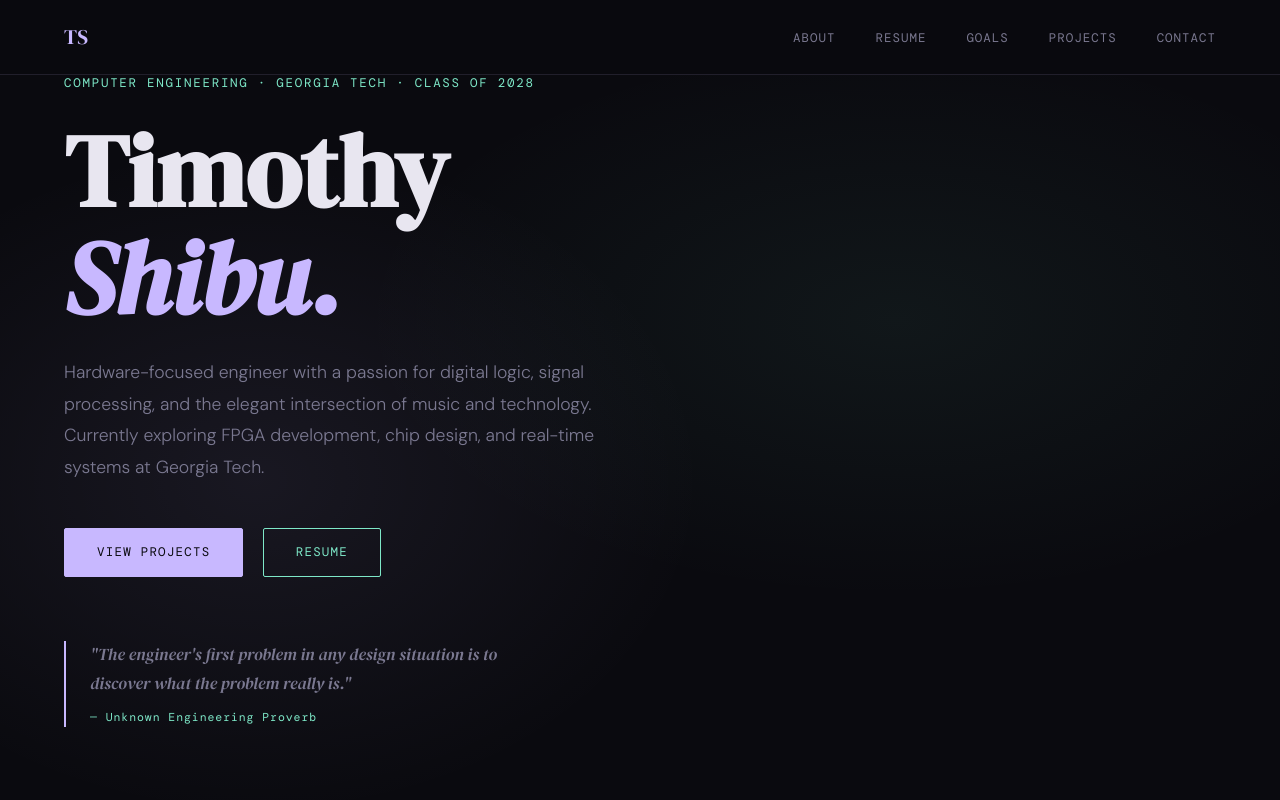
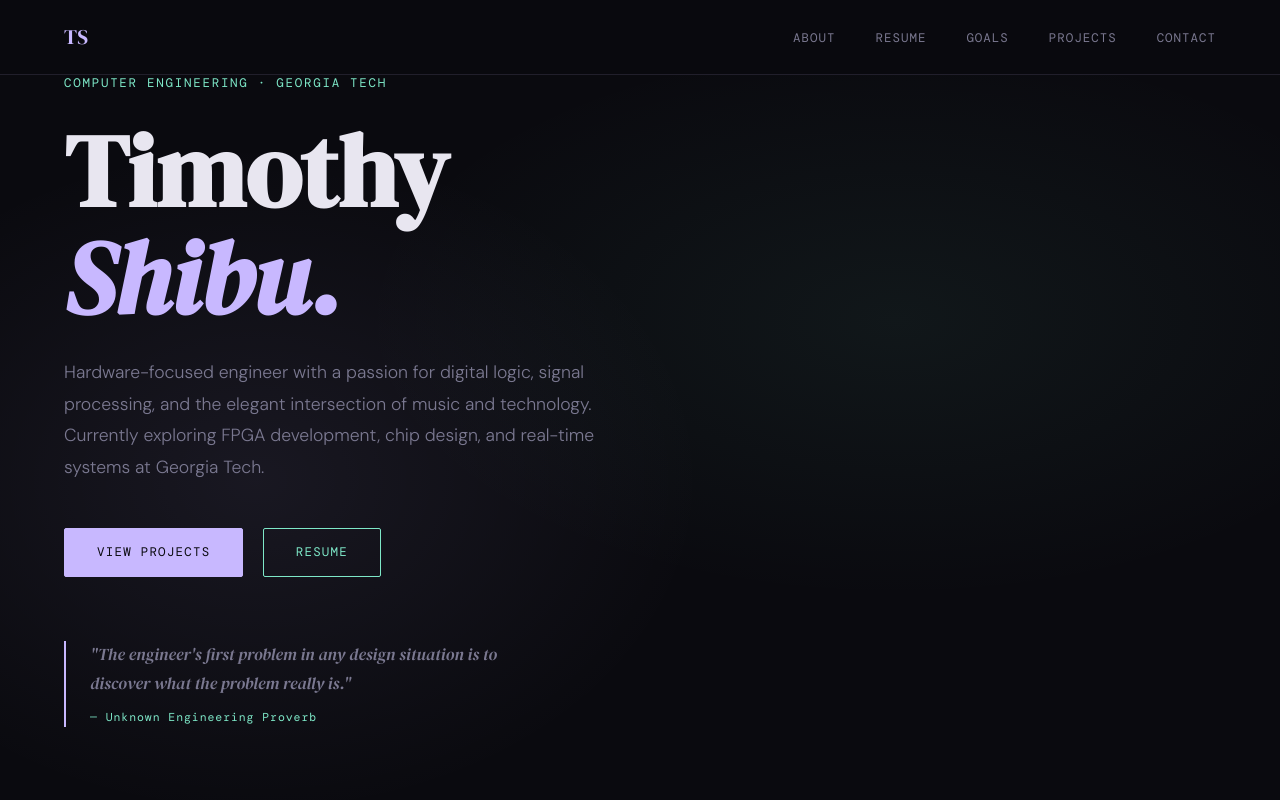
Before and after one commit to Timothy1482/timothy1482.github.io, a plain HTML site: page index.html in a window 1280 px wide. Shown: the top 800 px of the page. Drawn offline with nearby package versions, Linux system fonts and the light colour scheme; a web font is replaced by a local one.

Commit message:
Update hero-eyebrow text in index.html

```diff
--- a/index.html
+++ b/index.html
@@ -533,7 +533,7 @@
 
 <section id="home" style="max-width:100%; padding-top: 0;">
   <div class="hero-bg"></div>
-  <div class="hero-eyebrow">Computer Engineering · Georgia Tech · Class of 2028</div>
+  <div class="hero-eyebrow">Computer Engineering · Georgia Tech </div>
   <h1 class="hero-name">Timothy<br><span>Shibu.</span></h1>
   <p class="hero-sub">
     Hardware-focused engineer with a passion for digital logic, signal processing, and the elegant intersection of music and technology. Currently exploring FPGA development, chip design, and real-time systems at Georgia Tech.
```
